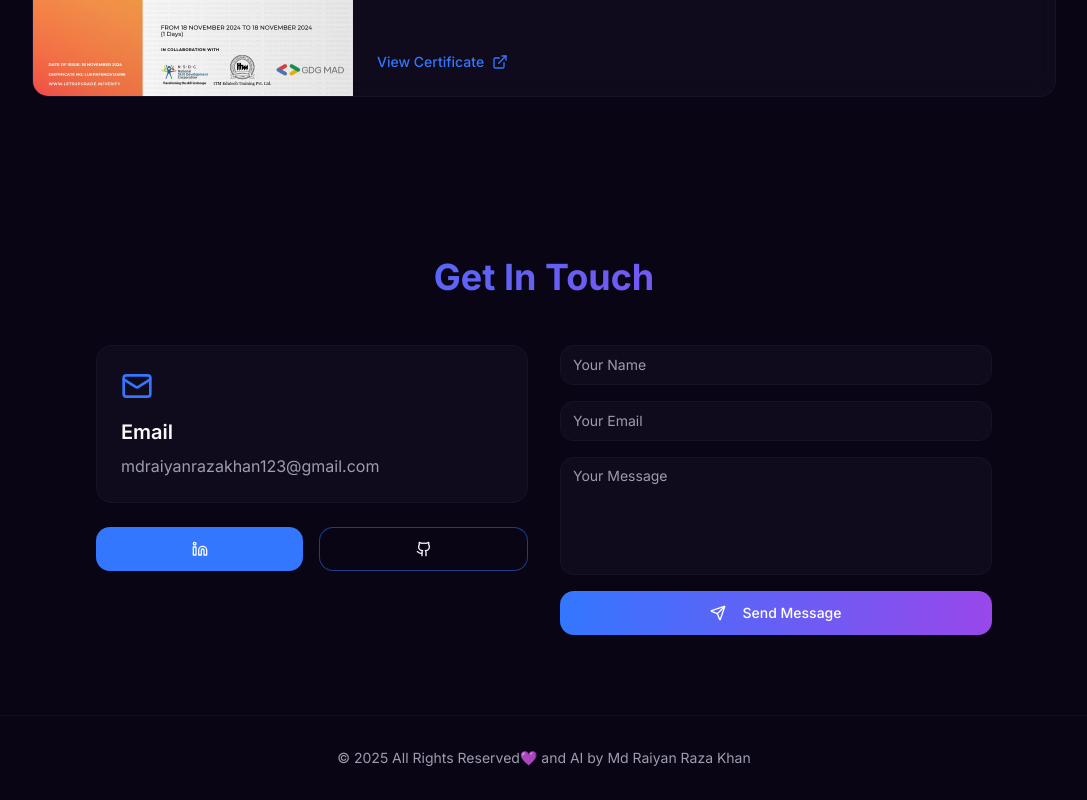
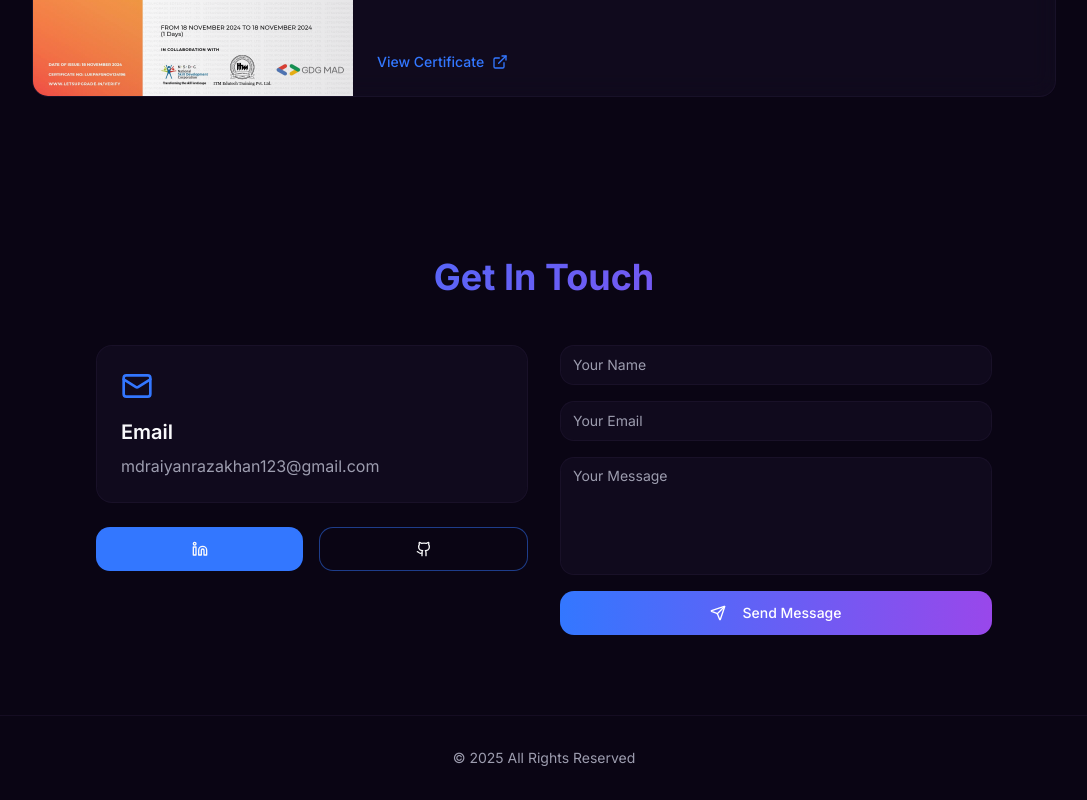
Before and after one commit to RaiyanCoder7/My-Portfolio, a React (Vite) app: page / in a window 1280 px wide. Shown: the part 6424-7224 px from the top of the page, without its empty margins (96-1183 px from the left). Built offline with nearby package versions, Linux system fonts and the light colour scheme; the HTML template or start-up script is replaced by a standard one.

Commit message:
Change footer text
Update footer to display only "© 2025 All Rights Reserved".

```diff
--- a/src/pages/Index.tsx
+++ b/src/pages/Index.tsx
@@ -23,8 +23,7 @@ const Index = () => {
 
       {/* Footer */}
       <footer className="py-8 text-center text-muted-foreground border-t border-border/30">
-        <p className="text-sm">© 2025 All Rights Reserved<span className="text-primary">💜</span> and AI by Md Raiyan Raza Khan
-        </p>
+        <p className="text-sm">© 2025 All Rights Reserved</p>
       </footer>
     </div>;
 };
```
